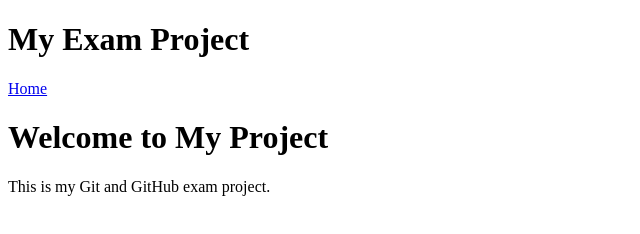
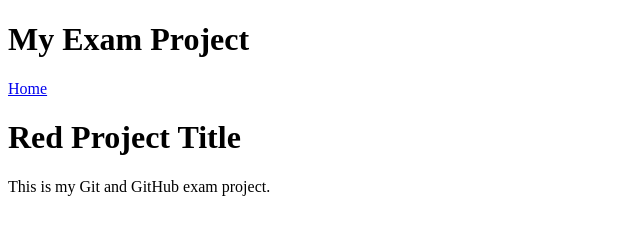
Before and after one commit to orb1t500/Exam-project, a plain HTML site: page index.html in a window 1280 px wide. Shown: the whole page, without its empty margins (0-640 px from the left). Drawn offline with Linux system fonts and the light colour scheme.

Commit message:
Update README and project title

```diff
--- a/index.html
+++ b/index.html
@@ -15,7 +15,7 @@
         </nav>
     </header>
 
-    <h1>Welcome to My Project</h1>
+    <h1>Red Project Title</h1>
     <p>This is my Git and GitHub exam project.</p>
 </body>
 
```
Also changed, not shown: 1 other file.
